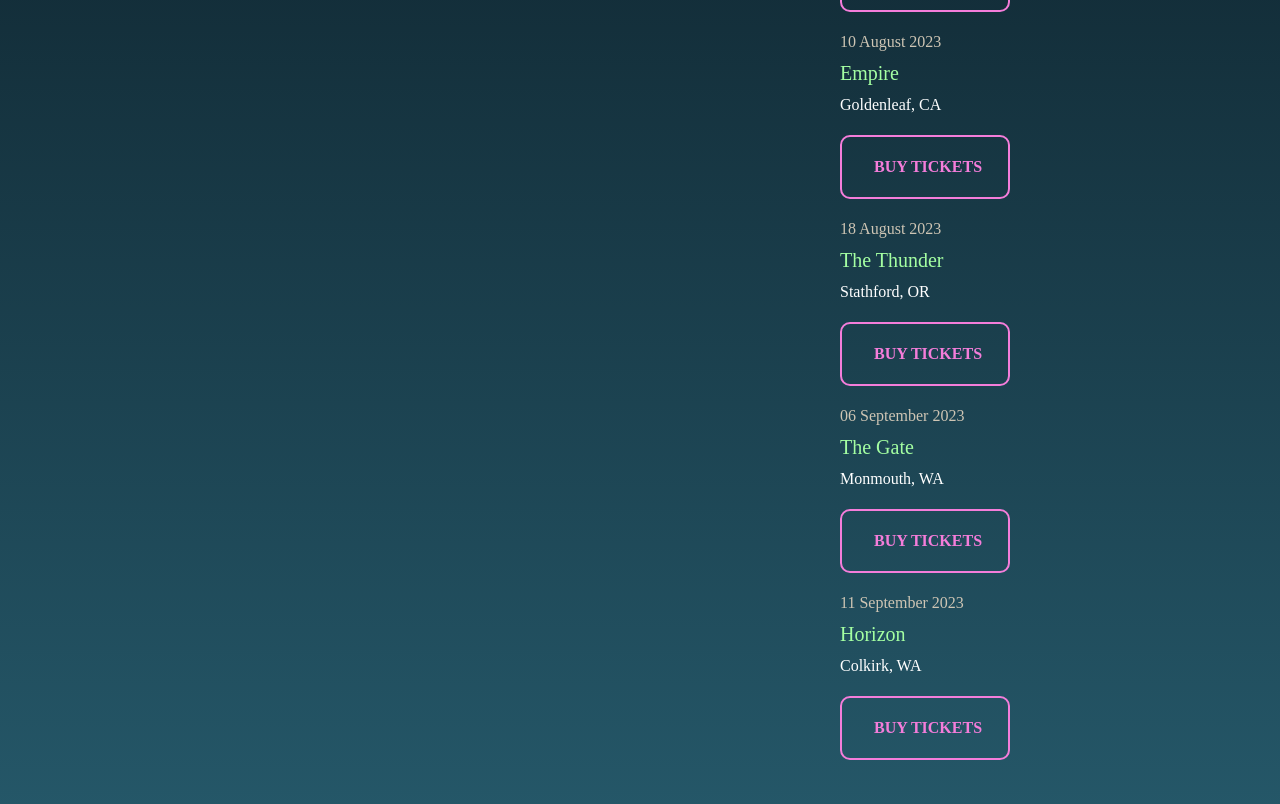
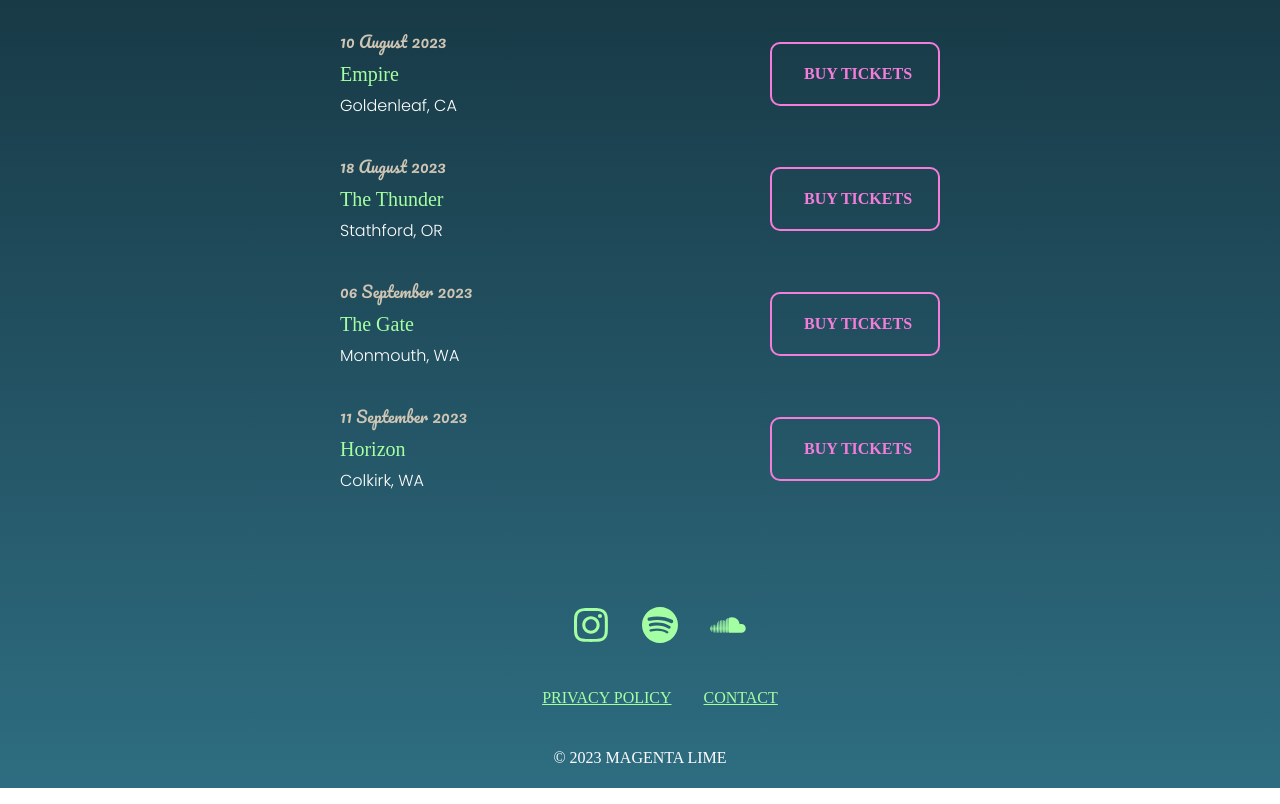
Before and after one commit to nemanjamalesija/advanced-css-layouts, a React (Vite) app: page / in a window 1280 px wide. Shown: the part 676-1480 px from the top of the page. Built offline with nearby package versions, Linux system fonts and the light colour scheme.

Commit message:
Add medium layout small

```diff
--- a/src/medium.css
+++ b/src/medium.css
@@ -1,6 +1,6 @@
 @import url('https://fonts.googleapis.com/css2?family=Poppins:wght@300;600&display=swap');
 @import url('https://fonts.googleapis.com/css2?family=Cormorant+Garamond:ital,wght@0,400;0,600;1,300&family=Poppins:wght@300;600&display=swap');
-@import url('https://fonts.googleapis.com/css2?family=Cormorant+Garamond:ital,wght@0,400;0,600;1,300;1,500&display=swap');
+@import url('https://fonts.googleapis.com/css2?family=Pacifico&display=swap');
 
 @layer base {
   :root {
@@ -70,6 +70,9 @@
   h1,
   .h1 {
     font-size: var(--h1);
+    grid-column: 1 / -1;
+    text-align: center;
+    font-family: var(--cursive);
   }
 
   h2,
@@ -109,7 +112,19 @@
   }
   main {
     margin-bottom: 4rem;
+    display: grid;
+    grid-template-columns: 1fr 1fr;
+    place-items: center;
   }
+
+  main p:nth-child(even) {
+    justify-self: start;
+  }
+
+  main p:nth-child(odd) {
+    justify-self: end;
+  }
+
   figure {
     margin: 0;
     padding: 0;
@@ -126,6 +141,26 @@
   footer {
     margin-top: 5rem;
     text-transform: uppercase;
+    display: flex;
+    flex-direction: column;
+    align-items: center;
+  }
+
+  footer ul {
+    display: flex;
+    list-style: none;
+    gap: 2rem;
+  }
+
+  footer svg {
+    height: 36px;
+    width: 36px;
+    fill: var(--lime);
+    transition: all 0.3s;
+  }
+
+  footer svg:hover {
+    fill: var(--cyan);
   }
 }
 @layer header-banner {
@@ -144,12 +179,20 @@
 }
 
 @layer tour {
+  p:has(.club) {
+    font-family: var(--sans-serif);
+  }
+
   .date {
     color: var(--tan);
+    font-family: var(--cursive);
   }
+
   .club {
     color: var(--lime);
     font-size: var(--h5);
+    font-family: var(--serif);
+    white-space: nowrap;
   }
 
   .button-primary {
@@ -196,15 +239,6 @@
 }
 @media (min-width: 800px) {
   .wrapper {
-    max-width: 800px;
-    padding: 2rem;
+    max-width: 600px;
   }
 }
-@media (min-width: 1025px) {
-  .wrapper {
-    max-width: 1200px;
-    display: grid;
-    grid-template-columns: 2fr 1fr;
-    gap: 0 2rem;
-  }
-}
```
